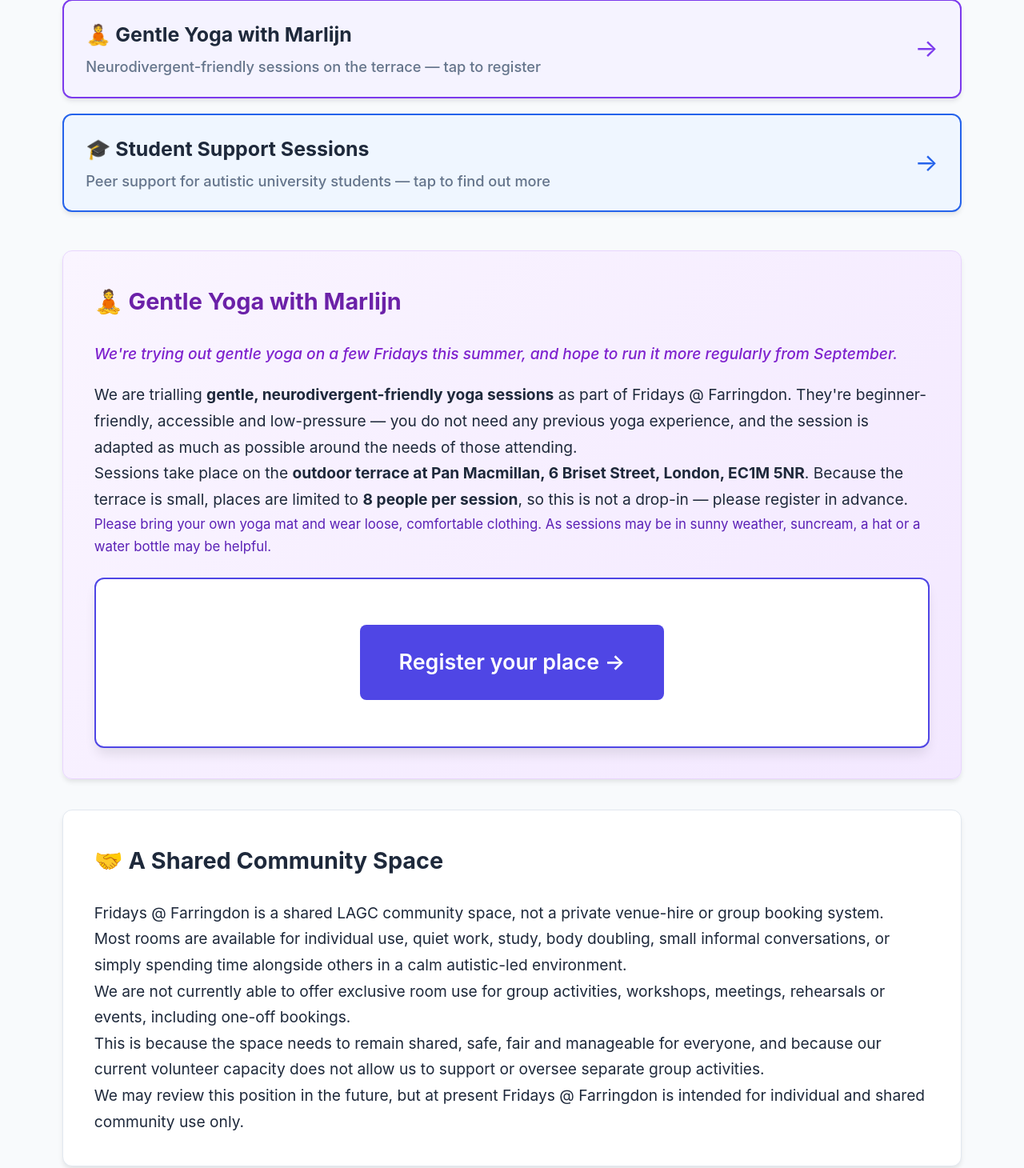
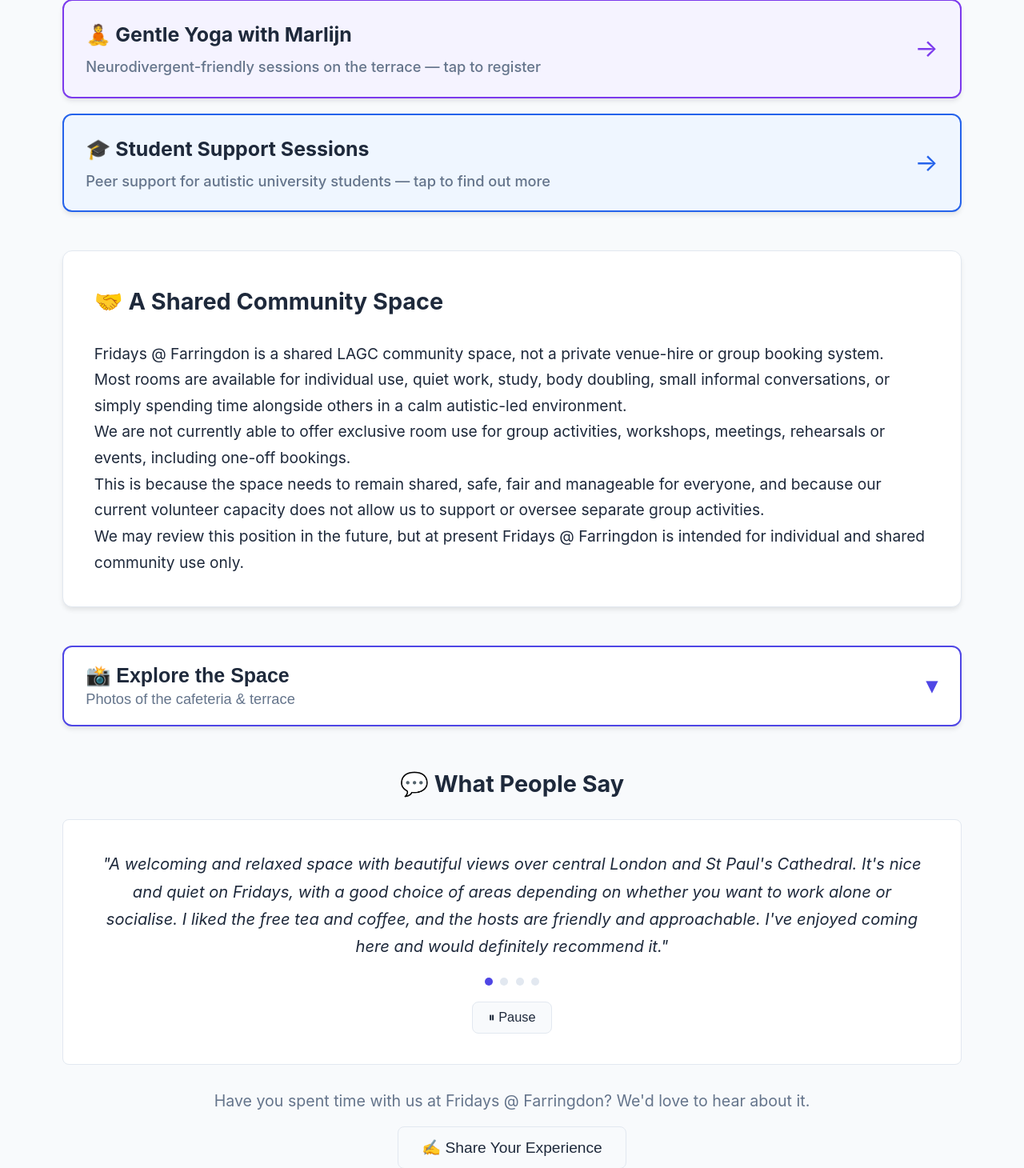
Before and after one commit to marcjtheodore1-sketch/lagc-room-bookings, a Flask app: page / in a window 1280 px wide. Shown: the part 1895-3355 px from the top of the page at 80% size. Run offline with Flask 3, Linux system fonts and the light colour scheme.

Commit message:
Remove the yoga feature card from the homepage
Yoga is still reachable from the homepage via the Gentle Yoga box under
'What would you like to do?', and from the nav, so dropping this card
doesn't hide it — it just stops the homepage carrying a second, longer
description that had to be kept in step with the yoga page.

Leaves the .yoga-feature CSS in place; it's unused now but harmless, and
worth keeping if the card is ever wanted back.

```diff
--- a/templates/landing.html
+++ b/templates/landing.html
@@ -162,17 +162,6 @@
                 </span>
                 <span class="quick-link-arrow" aria-hidden="true">→</span>
             </a>
-        </div>
-
-        <div class="info-card yoga-feature">
-            <h2>🧘 Gentle Yoga with Marlijn</h2>
-            <p class="yoga-feature-tagline">We're trying out gentle yoga on a few Fridays this summer, and hope to run it more regularly from September.</p>
-            <p>We are trialling <strong>gentle, neurodivergent-friendly yoga sessions</strong> as part of Fridays @ Farringdon. They're beginner-friendly, accessible and low-pressure — you do not need any previous yoga experience, and the session is adapted as much as possible around the needs of those attending.</p>
-            <p>Sessions take place on the <strong>outdoor terrace at Pan Macmillan, 6 Briset Street, London, EC1M 5NR</strong>. Because the terrace is small, places are limited to <strong>8 people per session</strong>, so this is not a drop-in — please register in advance.</p>
-            <p class="hint">Please bring your own yoga mat and wear loose, comfortable clothing. As sessions may be in sunny weather, suncream, a hat or a water bottle may be helpful.</p>
-            <div class="cta-section" style="margin-top: 1.25rem;">
-                <a href="/yoga" class="btn btn-primary btn-large">Register your place →</a>
-            </div>
         </div>
 
         <div class="info-card community-space-note">
```
